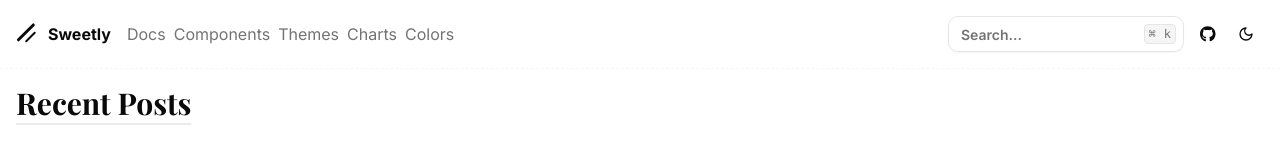
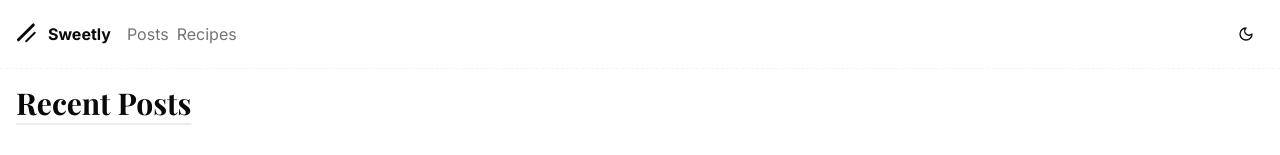
Before and after one commit to arsalanansariofficial/sweetly, a Next.js app: page / in a window 1280 px wide. Shown: the top 155 px of the page. Built offline with nearby package versions, Linux system fonts and the light colour scheme; a web font is replaced by a local one.

Commit message:
Update header component

```diff
--- a/components/header.tsx
+++ b/components/header.tsx
@@ -1,8 +1,5 @@
 import Link from 'next/link';
-import { faGithub } from '@fortawesome/free-brands-svg-icons';
-import { FontAwesomeIcon } from '@fortawesome/react-fontawesome';
 
-import { Input } from '@/components/ui/input';
 import MenuToggle from '@/components/menu-toggle';
 import ThemeToggle from '@/components/theme-toggle';
 
@@ -25,65 +22,24 @@ export default function Header() {
           <ul className="flex items-center gap-2">
             <li>
               <Link
-                href="/docs"
+                href="/posts"
                 className="text-muted-foreground hover:text-foreground"
               >
-                Docs
+                Posts
               </Link>
             </li>
             <li>
               <Link
-                href="/components"
+                href="/recipes"
                 className="text-muted-foreground hover:text-foreground"
               >
-                Components
-              </Link>
-            </li>
-            <li>
-              <Link
-                href="/themes"
-                className="text-muted-foreground hover:text-foreground"
-              >
-                Themes
-              </Link>
-            </li>
-            <li>
-              <Link
-                href="/charts"
-                className="text-muted-foreground hover:text-foreground"
-              >
-                Charts
-              </Link>
-            </li>
-            <li>
-              <Link
-                href="/colors"
-                className="text-muted-foreground hover:text-foreground"
-              >
-                Colors
+                Recipes
               </Link>
             </li>
           </ul>
         </div>
         <MenuToggle />
-        <div className="flex grow items-center gap-1 md:grow-0">
-          <div className="flex grow items-center gap-4 md:grow-0">
-            <div className="group relative grow md:grow-0">
-              <Input
-                type="text"
-                placeholder="Search..."
-                className="hover:!bg-accent hover:placeholder:text-accent-foreground rounded-lg backdrop-blur-xs placeholder:font-semibold"
-              />
-              <kbd className="bg-muted text-muted-foreground group-hover:text-accent-foreground absolute inset-y-2 right-2 hidden items-center gap-2 rounded border px-1 py-0.5 text-xs md:flex">
-                <span>⌘</span>k
-              </kbd>
-            </div>
-            <span className="min-h-6 min-w-6">
-              <FontAwesomeIcon icon={faGithub} />
-            </span>
-          </div>
-          <ThemeToggle />
-        </div>
+        <ThemeToggle />
       </nav>
     </header>
   );
--- a/components/menu-toggle.tsx
+++ b/components/menu-toggle.tsx
@@ -27,28 +27,13 @@ export default function MenuToggle() {
         </Drawer.DrawerDescription>
         <ul className="text-muted-foreground space-y-2 p-4 font-sans">
           <li className="hover:text-foreground transition-colors">
-            <Link href="/docs" onClick={() => setOpen(false)}>
-              Docs
+            <Link href="/posts" onClick={() => setOpen(false)}>
+              Posts
             </Link>
           </li>
           <li className="hover:text-foreground transition-colors">
-            <Link href="/components" onClick={() => setOpen(false)}>
-              Components
-            </Link>
-          </li>
-          <li className="hover:text-foreground transition-colors">
-            <Link href="/themes" onClick={() => setOpen(false)}>
-              Themes
-            </Link>
-          </li>
-          <li className="hover:text-foreground transition-colors">
-            <Link href="/charts" onClick={() => setOpen(false)}>
-              Charts
-            </Link>
-          </li>
-          <li className="hover:text-foreground transition-colors">
-            <Link href="/colors" onClick={() => setOpen(false)}>
-              Colors
+            <Link href="/recipes" onClick={() => setOpen(false)}>
+              Recipes
             </Link>
           </li>
         </ul>
```
